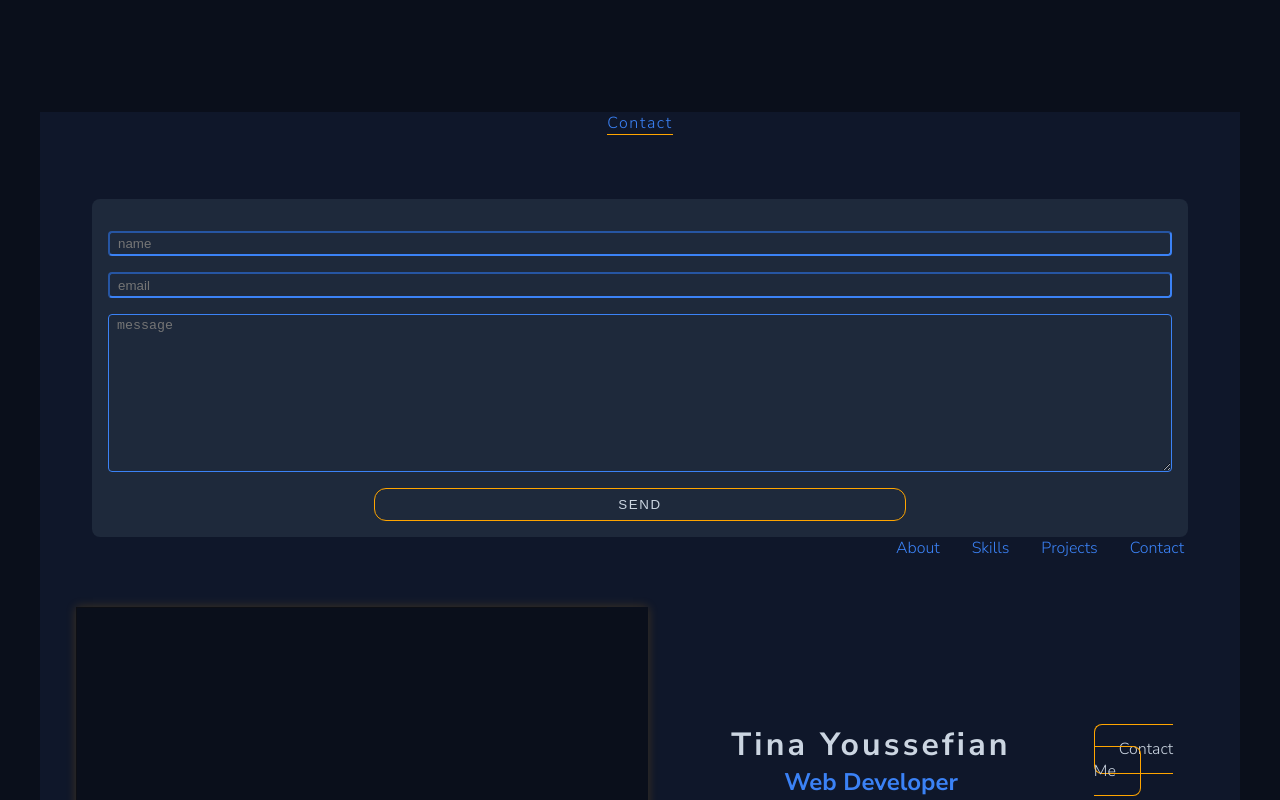
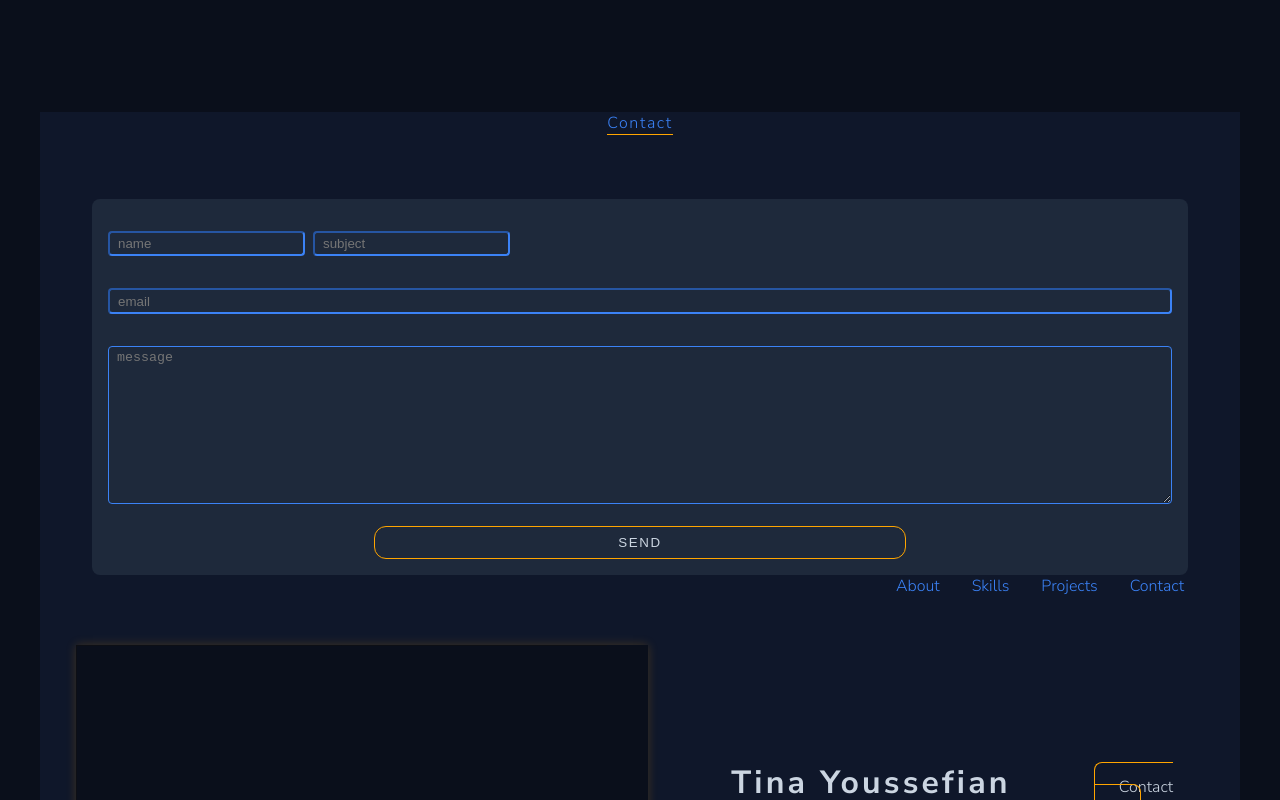
Before and after one commit to tyousofine/portfolio, a React (Create React App) app: page /contact in a window 1280 px wide. Shown: the top 800 px of the page. Built offline with nearby package versions, Linux system fonts and the light colour scheme.

Commit message:
add footer

```diff
--- a/src/components/Contact/index.js
+++ b/src/components/Contact/index.js
@@ -8,6 +8,7 @@ import SectionTitle from '../SectionTitle';
 
 export default function Contact() {
     const [name, setName] = useState('');
+    const [subject, setSubject] = useState('')
     const [email, setEmail] = useState('');
     const [message, setMessage] = useState('');
 
@@ -23,6 +24,7 @@ export default function Contact() {
             <SectionTitle sectionTitle="Contact" />
 
             <form onSubmit={contactSubmitHandler}>
+                <div>
                     <label>
                         <input
                             type="text"
@@ -32,7 +34,16 @@ export default function Contact() {
                         />
                     </label>
                     <label>
+                        <input
+                            type="text"
+                            onChange={(e) => setSubject(e.target.value)}
+                            value={subject}
+                            placeholder='subject'
+                        />
+                    </label>
+                </div>
 
+                <label>
                     <input
                         type="text"
                         onChange={(e) => setEmail(e.target.value)}
--- a/src/components/Contact/styles.scss
+++ b/src/components/Contact/styles.scss
@@ -8,12 +8,16 @@
     padding: 1rem;
     border-radius: 8px;
 
+    div {
+      display: flex;
+      gap: 0.5rem;
+    }
+
     input,
     textarea {
       background-color: transparent;
       border-color: $main-color;
       border-radius: 4px;
-      display: flex;
       width: 100%;
       color: $text-color;
       margin: 1rem 0;
```
Lines whose indentation alone changed are shown as unchanged.
